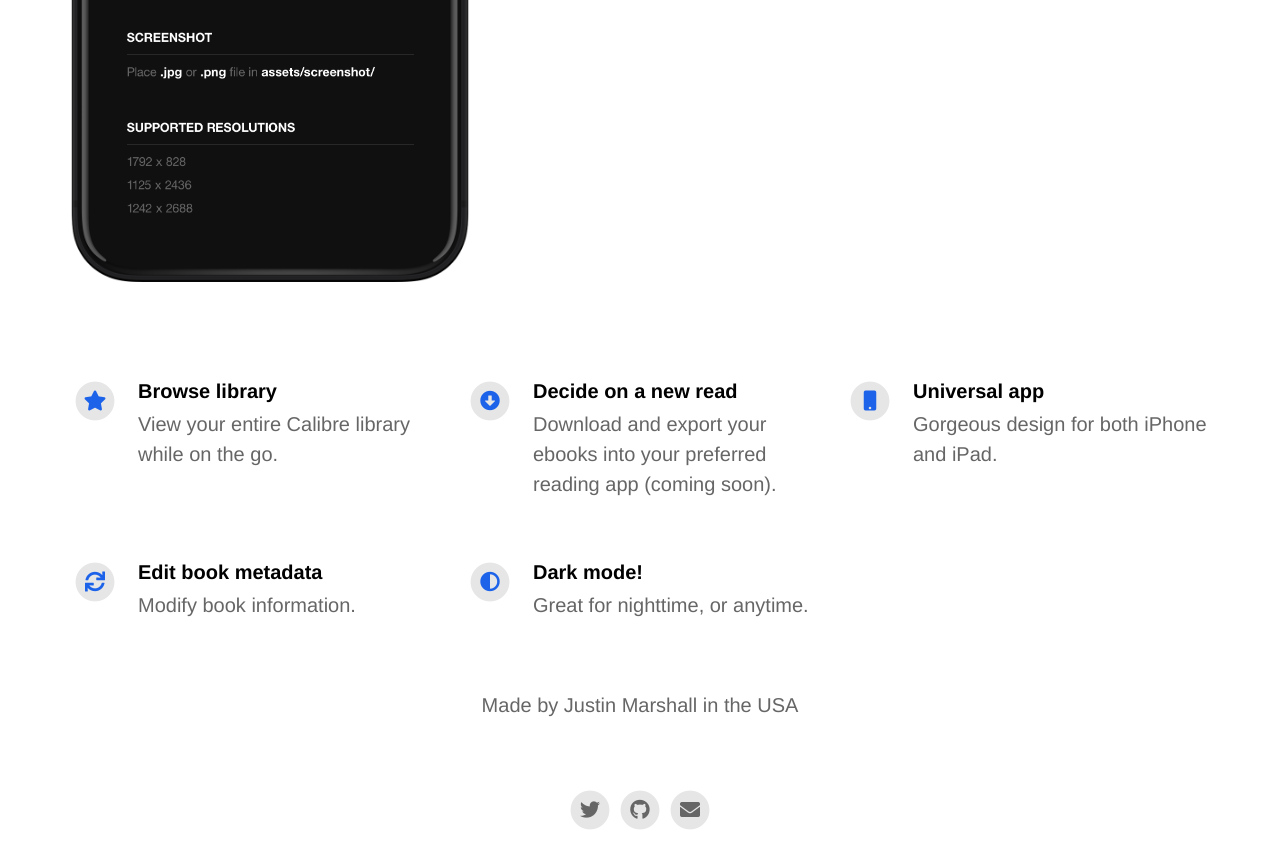
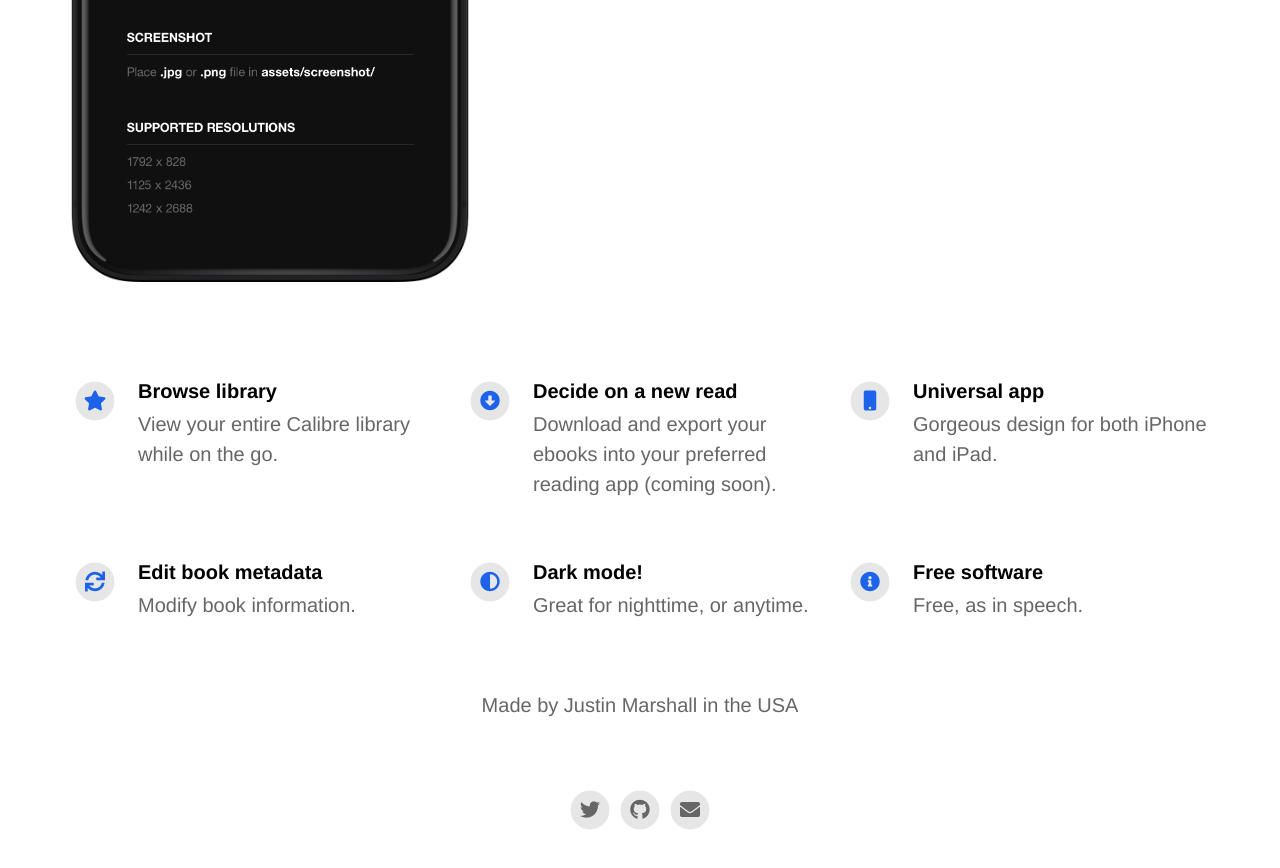
Before and after one commit to emilbaehr/automatic-app-landing-page, a Jekyll site: the page built from index.html, in a window 1280 px wide and 900 px high, scrolled down 703 px. Shown: the top 868 px of the window. Built offline with Jekyll 4.4.1, drawn with Linux system fonts in a browser that asks for light colours; nearby versions of some CDN libraries.

Commit message:
Update _config.yml

```diff
--- a/_config.yml
+++ b/_config.yml
@@ -50,6 +50,10 @@
   - title                                 : Dark mode!
     description                           : Great for nighttime, or anytime.
     fontawesome_icon_name                 : adjust
+
+  - title                                 : Free software
+    description                           : Free, as in speech.
+    fontawesome_icon_name                 : info-circle
 
 plugins:
   - jekyll-seo-tag
```
